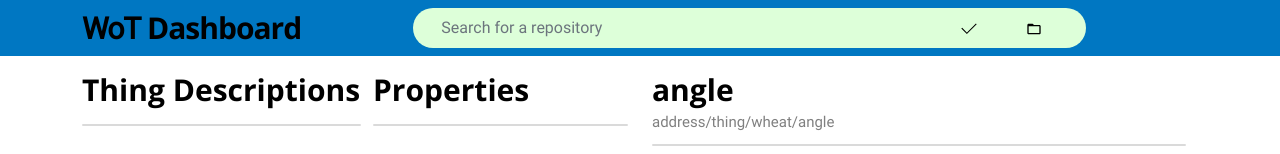
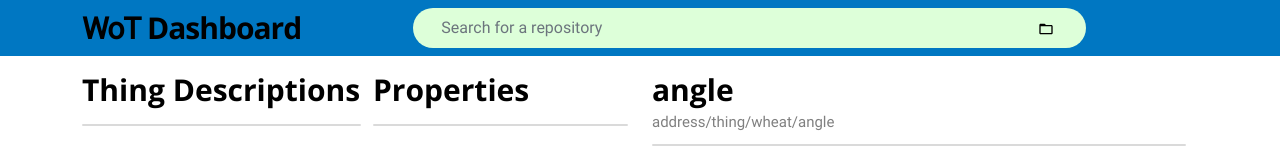
Before and after one commit to Erro48/itd-debugtool, a React (Create React App) app: page / in a window 1280 px wide. Shown: the top 154 px of the page. Built offline with nearby package versions, Linux system fonts and the light colour scheme.

Commit message:
Add dynamic icons in searchbar

```diff
--- a/src/App.css
+++ b/src/App.css
@@ -63,6 +63,11 @@ hr {
 	transition: var(--normal-transition-speed);
 }
 
+.button,
+.button * {
+	cursor: pointer;
+}
+
 .primary-btn {
 	background-color: var(--primary-color);
 	border: 2px solid;
--- a/src/components/navbar/SearchBar.js
+++ b/src/components/navbar/SearchBar.js
@@ -1,21 +1,48 @@
+import { useState } from 'react'
 import Icon from '../utils/Icon'
+import classnames from 'classnames'
 import './searchBar.css'
 
 function SearchBar({ onRepoLoad }) {
+	const [loadingError, setLoadingError] = useState(false)
+	const [repoLoaded, setRepoLoaded] = useState(false)
+
 	const handleForChange = (event) => {
 		const files = event.target.files
 		const fileList = Object.values(files)
+		setLoadingError(false)
+		setRepoLoaded(false)
 
 		fileList.forEach((file) => {
 			const reader = new FileReader()
 			reader.onload = (e) => {
 				const fileContent = e.target.result
+				try {
 					const thingDescription = JSON.parse(fileContent)
 					onRepoLoad(thingDescription)
+				} catch (err) {
+					setLoadingError(true)
+				}
 			}
 
+			if (!loadingError) {
 				reader.readAsText(file)
+			}
+
+			setRepoLoaded(true)
 		})
+	}
+
+	const getLoadingIcon = () => {
+		const iconName = loadingError ? 'close' : 'tick-outline'
+		const iconAlt = loadingError ? 'Repository not loaded' : 'Repository loaded'
+		return (
+			<Icon
+				src={'../icons/' + iconName + '.svg'}
+				alt={iconAlt}
+				classname={classnames({ 'd-none': !loadingError && !repoLoaded })}
+			/>
+		)
 	}
 
 	return (
@@ -31,13 +58,12 @@ function SearchBar({ onRepoLoad }) {
 					aria-label='Search for a repository'
 				/>
 			</form>
-			<ul className='d-flex flex-row m-0 col-3'>
-				<li>
-					<button className='button transparent-btn'>
-						<Icon src='../icons/tick-outline.svg' alt='Repository loaded' />
-					</button>
+			<div className='col-3'>
+				<ul className='row m-0 w-100 h-100'>
+					<li className='col-6 d-flex align-items-center justify-content-center'>
+						{getLoadingIcon()}
 					</li>
-				<li>
+					<li className='col-6 d-flex align-items-center justify-content-center'>
 						<button className='button transparent-btn'>
 							<label for='open-repo'>
 								<Icon
@@ -59,6 +85,7 @@ function SearchBar({ onRepoLoad }) {
 					</li>
 				</ul>
 			</div>
+		</div>
 	)
 }
 
--- a/src/components/navbar/searchBar.css
+++ b/src/components/navbar/searchBar.css
@@ -17,10 +17,6 @@
 }
 
 #search-bar ul {
-	justify-content: space-evenly;
-	align-items: center;
-	/* width: 10%; */
-	padding: 0;
 	list-style: none;
 }
 
--- a/src/components/utils/Icon.js
+++ b/src/components/utils/Icon.js
@@ -1,14 +1,14 @@
 import React from 'react'
 import classnames from 'classnames'
+import './icon.css'
 
-const Icon = (props) => {
-	const { src, alt } = props
+const Icon = ({ src, alt, classname }) => {
 	return (
 		<img
 			src={src}
 			alt={alt}
-			className={classnames('icon', props.classname)}
-			type='button'
+			className={classnames('icon', classname)}
+			// type='button'
 			data-bs-toggle='tooltip'
 			data-bs-placement='bottom'
 			title={alt}
--- /dev/null
+++ b/src/components/utils/icon.css
@@ -0,0 +1,3 @@
+.icon {
+	/* user-select: none; */
+}
```
Lines whose indentation alone changed are shown as unchanged.
